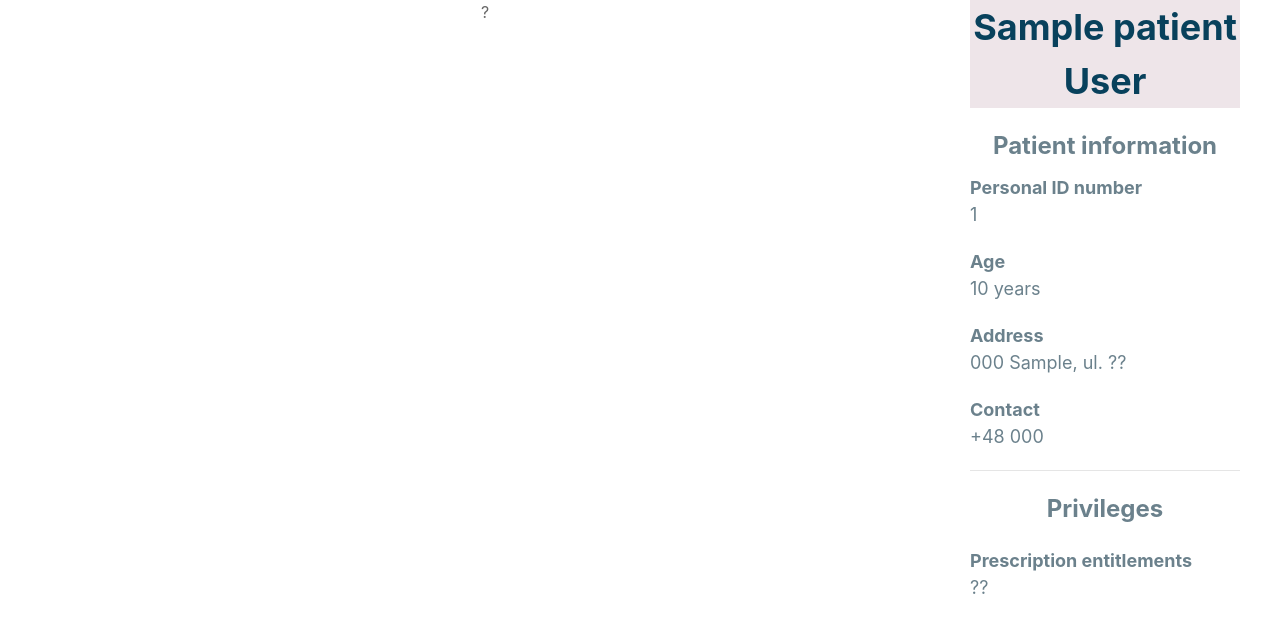
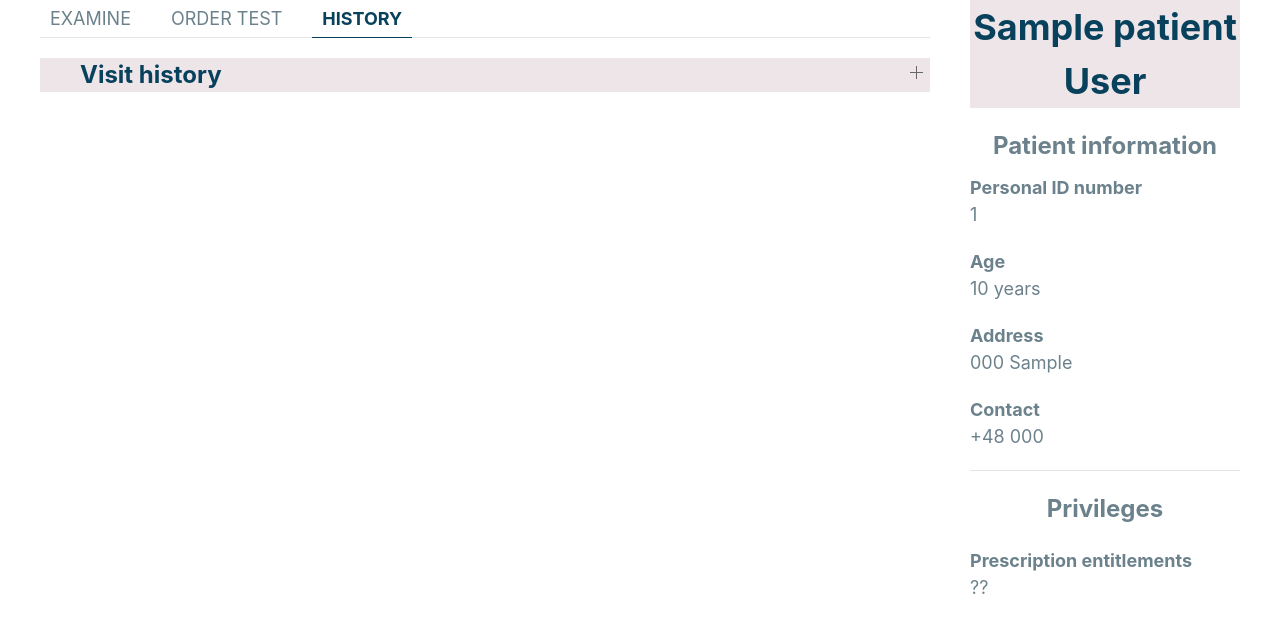
Before and after one commit to Notiooo/PawMed, a Django app: template PawMed/pawmed-front/public/templates/doctor/doctor_visit_history.html in a window 1280 px wide. Shown: the part 40-680 px from the top of the page. Run offline with Django 4.2, Linux system fonts and the light colour scheme; the template is opened without the code that fills it: values that come from a table or form of the project are taken from there, others are empty; tables that the repository leaves empty hold one stand-in row (values such as "Sample post"); some libraries are stand-ins or nearby versions.

Commit message:
Add design of patient's visit history from doctor view - #28

```diff
--- a/PawMed/pawmed-front/public/templates/doctor/doctor_visit.html
+++ b/PawMed/pawmed-front/public/templates/doctor/doctor_visit.html
@@ -27,7 +27,7 @@
                         </div>
                         <div class="uk-display-block uk-margin">
                             <div class="uk-text-bold">Address</div>
-                            <div>{{ visit.patient.zip_code }} {{ visit.patient.city }}, ul. ??</div>
+                            <div>{{ visit.patient.zip_code }} {{ visit.patient.city }}</div>
                         </div>
                         <div class="uk-display-block uk-margin">
                             <div class="uk-text-bold">Contact</div>
--- a/PawMed/pawmed-front/public/templates/doctor/doctor_visit_history.html
+++ b/PawMed/pawmed-front/public/templates/doctor/doctor_visit_history.html
@@ -2,5 +2,50 @@
 {% load static %}
 
 {% block left_side %}
-<p>?</p>
+<div class="uk-width-1-1">
+        <ul uk-tab>
+            <li><a href="#">Examine</a></li>
+            <li><a href="#">Order Test</a></li>
+            <li class="uk-active"><a href="#">History</a></li>
+        </ul>
+        <ul uk-accordion>
+            <li>
+                <div class="uk-text-left pm-background-white uk-accordion-title">
+                    <p style="font-size: 24px;" class="uk-text-bold pm-color-darkblue uk-margin-medium-left uk-margin-remove-bottom">Visit history</p>
+                </div>
+                <div class="uk-accordion-content">
+                    <table class="uk-table uk-table-striped uk-text-left">
+                        <thead>
+                            <tr>
+                                <th class="uk-width-small">Date of visit</th>
+                                <th>Name of disease</th>
+                                <th class="uk-table-expand">Medical interview</th>
+                                <th>Link</th>
+                            </tr>
+                        </thead>
+                        <tbody>
+                            <tr>
+                                <td>2022-03-01</td>
+                                <td>Brucellosis</td>
+                                <td>Patient has a high temperature, loss of appetite, sweating, headaches, extreme tiredness.</td>
+                                <td><a href=""><button style="font-size: 14px" class="uk-button pm-button-primary uk-button-small uk-align-center">View</button></a></td>
+                            </tr>
+                            <tr>
+                                <td>2022-02-01</td>
+                                <td>Coronavirus disease</td>
+                                <td>Patient not looking good, lost sense of smell and taste. Lungs in good condition.</td>
+                                <td><a href=""><button style="font-size: 14px" class="uk-button pm-button-primary uk-button-small uk-align-center">View</button></a></td>
+                            </tr>
+                            <tr>
+                                <td>2022-01-11</td>
+                                <td>Lassa fever</td>
+                                <td>Big headaches and body temperature up to 39.6C</td>
+                                <td><a href=""><button style="font-size: 14px" class="uk-button pm-button-primary uk-button-small uk-align-center">View</button></a></td>
+                            </tr>
+                        </tbody>
+                    </table>
+                </div>
+            </li>
+        </ul>
+</div>
 {% endblock left_side %}
```
Also changed, not shown: PawMed/pawmed-front/public/templates/doctor/doctor_visit_exam.html (+5 -23 lines).
